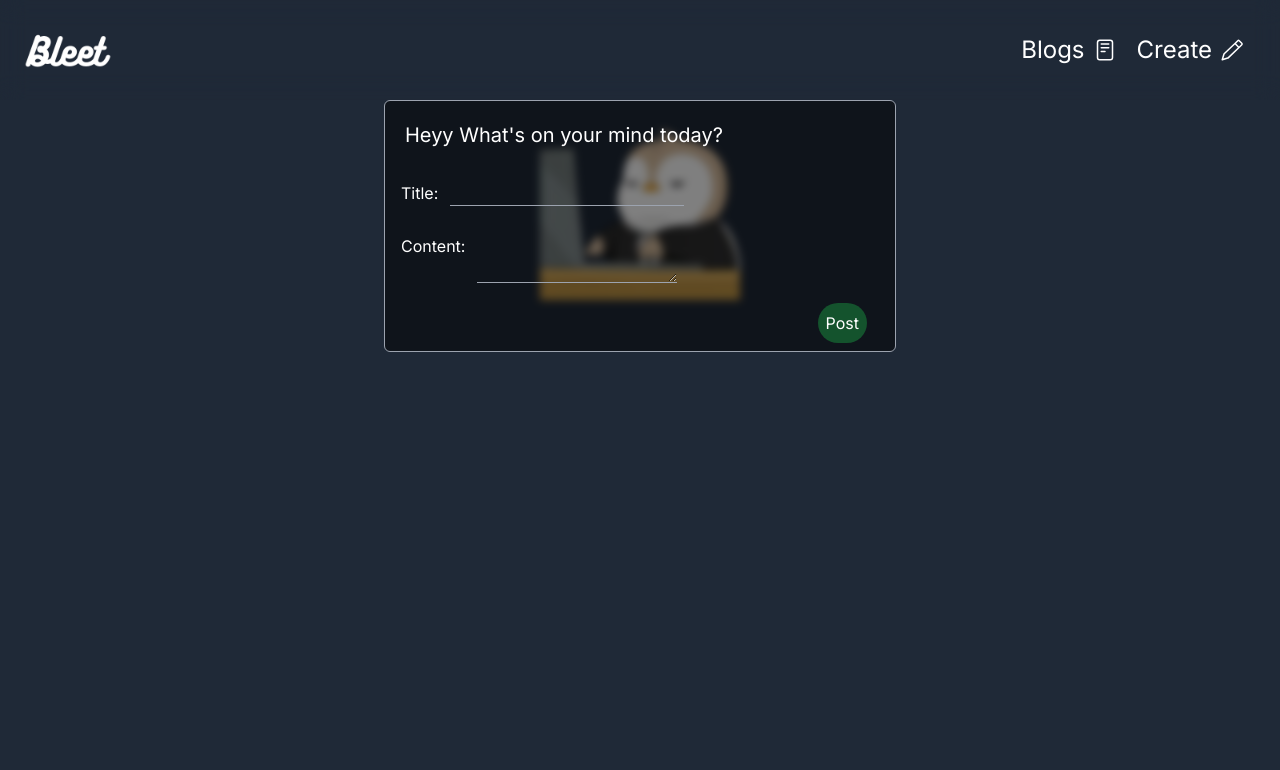
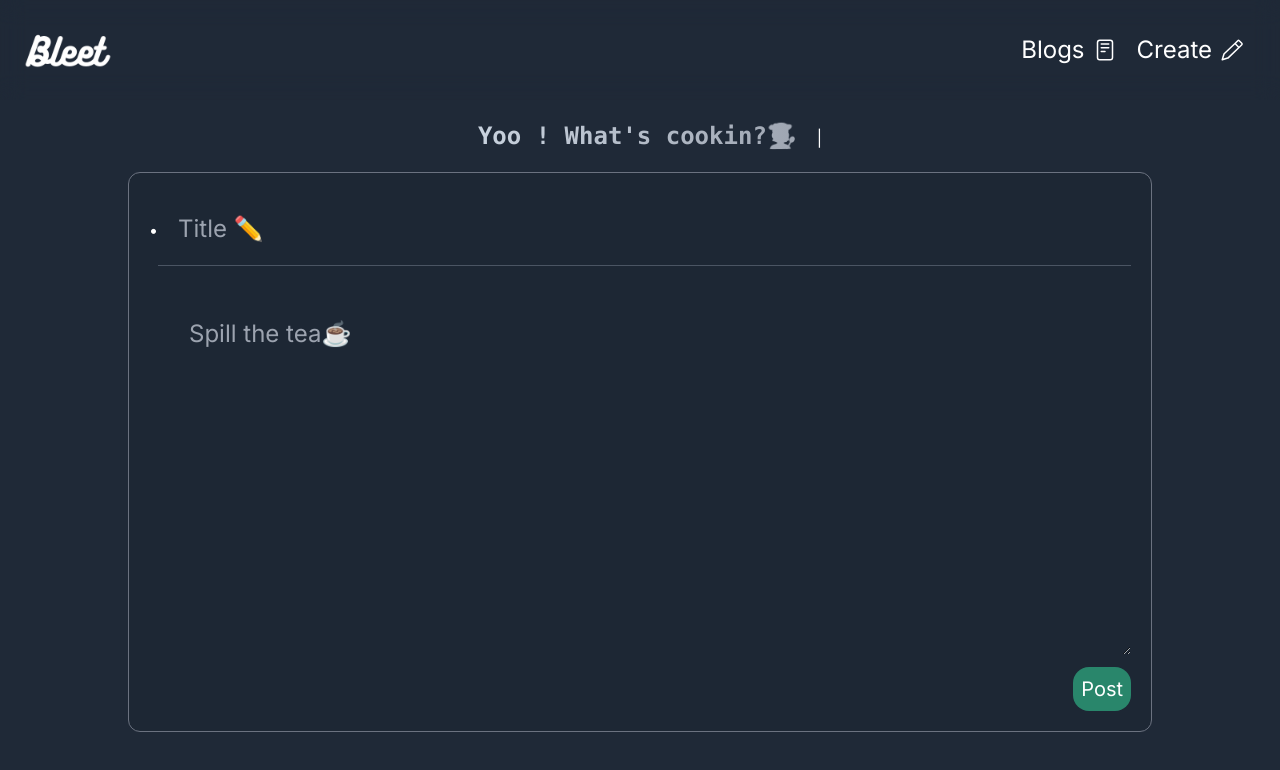
Before and after one commit to Uditya69/BLEET, a Next.js app: page /createpost in a window 1280 px wide. Shown: the top 770 px of the page. Built offline with nearby package versions, Linux system fonts and the light colour scheme; no server answers.

Commit message:
chore:upload screen ui

```diff
--- a/app/createpost/page.tsx
+++ b/app/createpost/page.tsx
@@ -1,69 +1,82 @@
 "use client";
-import React from "react";
-import Lottie from "lottie-react";
-import penguin from "@/assets/typing.json";
+import React, { useEffect, useRef, useState } from "react";
 import { useUser } from "@clerk/nextjs";
 import { addDoc, collection } from "firebase/firestore";
 import { db } from "@/firebase";
-
-
-
+import Typed from "typed.js";
+import { ToastContainer, toast } from "react-toastify";
+import "react-toastify/dist/ReactToastify.css";
 function CreatePost() {
-  const {user}=useUser();
-  console.log(user);
-  const username = user?user.username:"";
-  console.log(username);
-  const handlePost = async(e:any) => {
+  const { user } = useUser();
+  const username = user ? user.username : "";
+  const [title, setTitle] = useState("");
+  const [content, setContent] = useState("");
+  const handlePost = async (e: any) => {
     e.preventDefault();
-    const title =  e.target[0].value;
-    const content = e.target[1].value;
 
     try {
       const docRef = await addDoc(collection(db, "bleet"), {
         username: username,
         title: title,
-        content: content
+        content: content,
       });
-      //console.log("Document written with ID: ", docRef.id);
+      console.log("Document written with ID: ", docRef.id);
+      setContent("");
+      setTitle("");
+      toast.success("Post created successfully!");
     } catch (e) {
       console.error("Error adding document: ", e);
+      toast.error("Unable to Create post !");
     }
-
-  }
-
+  };
+  const el = useRef(null);
+  useEffect(() => {
+    const typed = new Typed(el.current, {
+      strings: [`Yoo ${username}! What's cookin?🧑‍🍳`],
+      startDelay: 250,
+      typeSpeed: 100,
+      backSpeed: 100,
+      fadeOut: true,
+      loop: false,
+    });
+    return () => {
+      typed.destroy();
+    };
+  }, [user]);
   return (
     <>
-      <div className="flex flex-row  justify-center h-full bg-opacity-25 ">
-    <Lottie animationData={penguin} className="h-[25vh] fixed z-0 blur-sm" />
-        <div className="h-[88vh] items-center flex flex-col gap-2">
+    <ToastContainer/>
+      <div className="flex flex-col w-fit  justify-center items-centre m-auto h-full p-5 gap-y-5">
+        <div className="items-center m-auto ">
+          {" "}
+          <span
+            ref={el}
+            className="bg-gradient-to-r from-slate-300 to-gray-400 bg-clip-text text-transparent p-5 rounded-xl text-2xl self-center font-mono font-bold"
+          />{" "}
+        </div>
+        <div>
           <form
-            className="z-10 flex flex-col gap-y-3 justify-evenly
-          border border-gray-400 p-2 w-[40vw] h-fit   rounded-md bg-black bg-opacity-50"
-         onSubmit={handlePost}
-         >
-            <label htmlFor="title" className="text-xl p-3">
-             Heyy  What's on your mind today?
-            </label>
-            <div className="p-2 gap-x-3 gap-y-2 flex flex-row">
-              <label htmlFor="title">Title:</label>
+            className="flex flex-col gap-3 border-[1px] bg-black bg-opacity-[6%] border-gray-500 rounded-xl p-5 h-[70vh] w-[80vw]"
+            onSubmit={handlePost}
+          >
+            <div className="w-full flex flex-row items-center">
+              <label>•</label>
               <input
                 type="text"
-                id="title"
-                className=" bg-transparent border-b-[1.5px] border-gray-400"
-              />
-            </div>
-            <div className="p-2 gap-x-3 gap-y-2 flex flex-row">
-              <label htmlFor="title">Content: </label>
-              <textarea
-                id="bleet"
-                className=" bg-transparent border-b-[1.5px] border-gray-400"
+                placeholder="Title ✏️"
+                className="bg-transparent border-b-[1px] border-gray-600 w-full p-5 text-2xl"
+                onChange={(e) => setTitle(e.target.value)}
               />
             </div>
 
+            <textarea
+              placeholder="Spill the tea☕"
+              className="h-full p-10 bg-transparent border-0 text-2xl"
+              onChange={(e) => setContent(e.target.value)}
+            />
             <button
               type="submit"
-              className="self-end mx-5 bg-green-900 p-2 rounded-3xl"
-
+              className="p-2 px-2 rounded-2xl text-xl self-end bg-emerald-400 bg-opacity-55"
             >
               Post
             </button>
--- a/package.json
+++ b/package.json
@@ -19,6 +19,7 @@
     "react-dom": "^18",
     "react-icons": "^5.0.1",
     "react-modal": "^3.16.1",
+    "react-toastify": "^10.0.5",
     "typed.js": "^2.1.0"
   },
   "devDependencies": {
```
Also changed, not shown: 1 other file (tests, documents, lock files or other folders).
